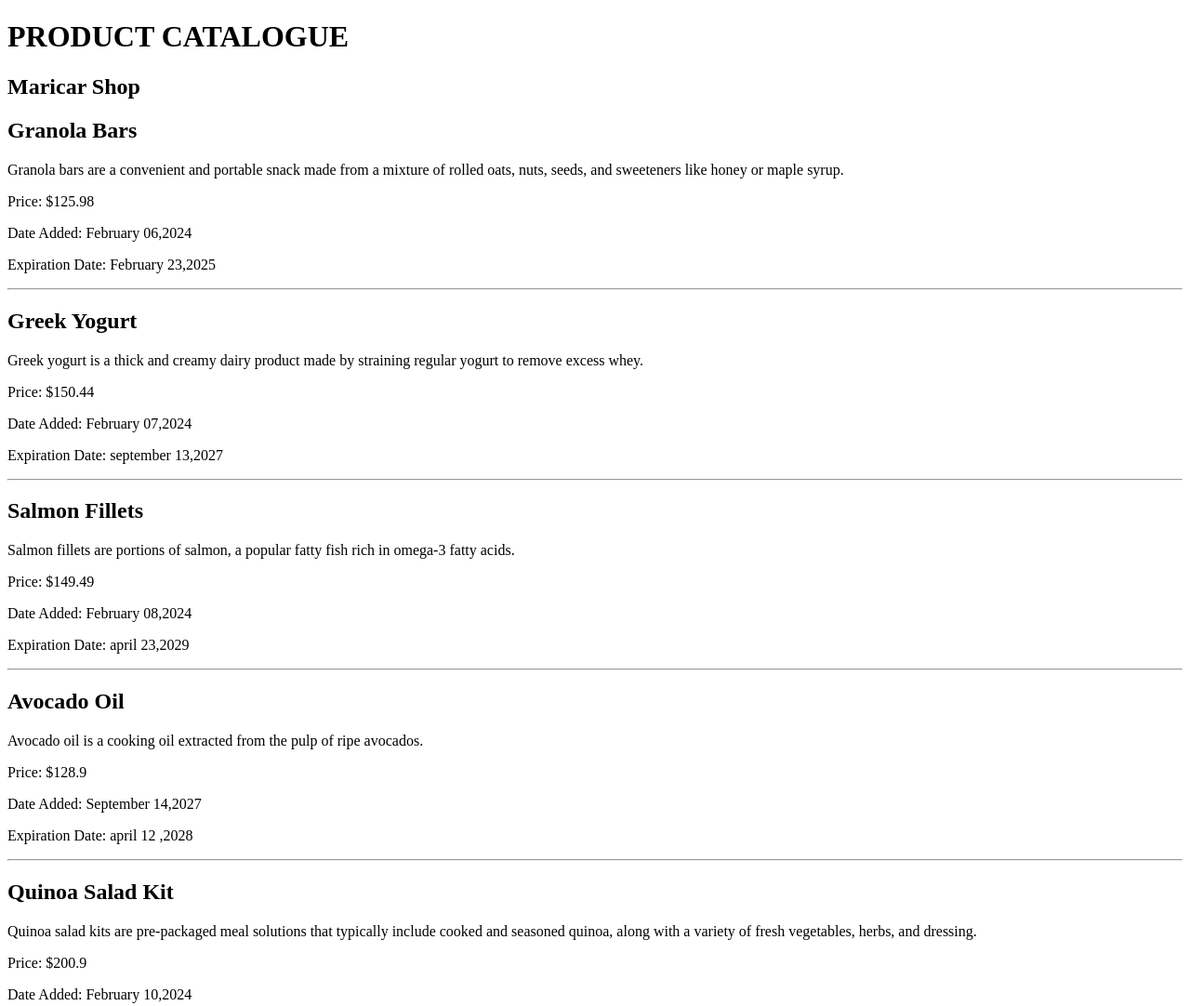
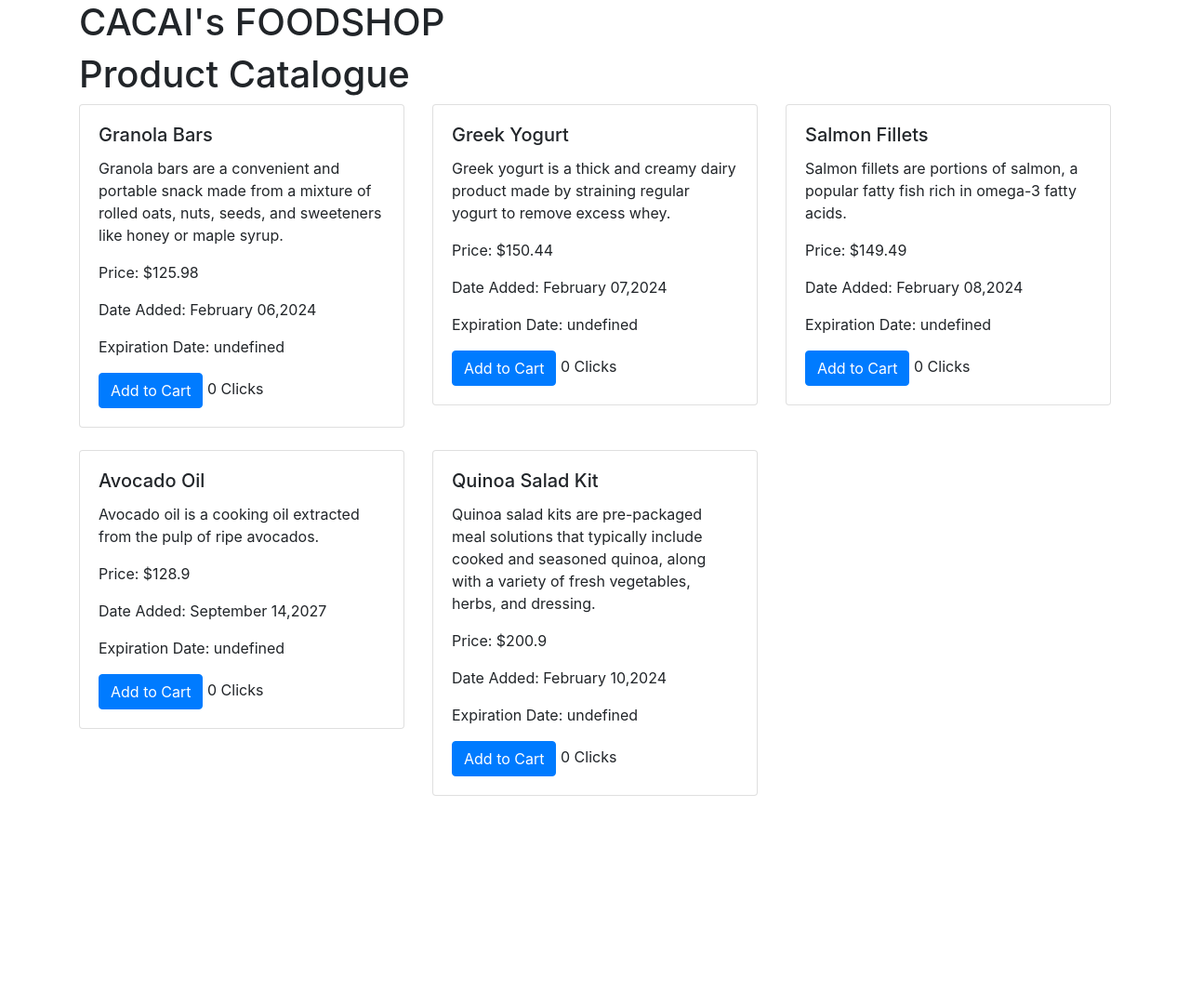
Before and after one commit to cacaii03/Balagan-product-catalogue, a plain HTML site: page index.html in a window 1280 px wide. Shown: the top 1082 px of the page at 93% size. After the commit the page ends 880 px from the top, so only its background shows below. Drawn offline with nearby package versions, Linux system fonts and the light colour scheme.

Commit message:
activity 2 completed

```diff
--- a/app.js
+++ /dev/null
@@ -1,18 +0,0 @@
-fetch('data.json')
-  .then(response => response.json())
-  .then(data => {
-    const productListElement = document.getElementById("productlist");
-    data.forEach(product => {
-      const productItem = document.createElement("div");
-      productItem.innerHTML = `
-        <h2>${product.product_name}</h2>
-        <p>${product.product_description}</p>
-        <p>Price: $${product.product_price}</p>
-        <p>Date Added: ${product.product_dateAdded}</p>
-        <p>Expiration Date: ${product.product_Expirationdate}</p>
-        <hr>
-      `;
-      productListElement.appendChild(productItem);
-    });
-  })
-  .catch(error => console.error('Error fetching data:', error));
--- a/index.html
+++ b/index.html
@@ -4,11 +4,15 @@
 <meta charset="UTF-8">
 <meta name="viewport" content="width=device-width, initial-scale=1.0">
 <title>Document</title>
+<link href="https://stackpath.bootstrapcdn.com/bootstrap/4.5.2/css/bootstrap.min.css" rel="stylesheet">
 </head>
 <body>
-<h1>PRODUCT CATALOGUE</h1>
-<h2>Maricar Shop</h2>
-<p id ="productlist"></p>
+<div class="container">
+  <h1>CACAI's FOODSHOP</h1>
+  <h1>Product Catalogue</h1>
+  <div id="productlist" class="row"></div>
+</div>
+<script src="https://stackpath.bootstrapcdn.com/bootstrap/4.5.2/js/bootstrap.min.js"></script>
+<script src="js/app.js"></script>
 </body>
-<script src="app.js"></script>
 </html>
--- /dev/null
+++ b/js/app.js
@@ -0,0 +1,34 @@
+fetch('data.json')
+  .then(response => response.json())
+  .then(data => {
+    const productListElement = document.getElementById("productlist");
+    data.forEach(product => {
+      const productItem = document.createElement("div");
+      // Adding Bootstrap grid classes
+      productItem.classList.add('col-md-4', 'mb-4');
+      // Initialize click counter for each product
+      let clickCount = 0;
+      productItem.innerHTML = `
+        <div class="card">
+          <div class="card-body">
+            <h5 class="card-title">${product.product_name}</h5>
+            <p class="card-text">${product.product_description}</p>
+            <p class="card-text">Price: $${product.product_price}</p>
+            <p class="card-text">Date Added: ${product.product_dateAdded}</p>
+            <p class="card-text">Expiration Date: ${product.product_ExpirationDate}</p>
+            <button class="btn btn-primary" id="addToCartBtn${product.product_name}" onclick="addToCart('${product.product_name}')">Add to Cart</button>
+            <span id="clickCount${product.product_name}">0</span> Clicks
+          </div>
+        </div>
+      `;
+      productListElement.appendChild(productItem);
+    });
+  })
+  .catch(error => console.error('Error fetching data:', error));
+
+// Define addToCart function globally
+function addToCart(productName) {
+  let clickCount = parseInt(document.getElementById(`clickCount${productName}`).innerText);
+  clickCount++;
+  document.getElementById(`clickCount${productName}`).innerText = clickCount;
+}
```
